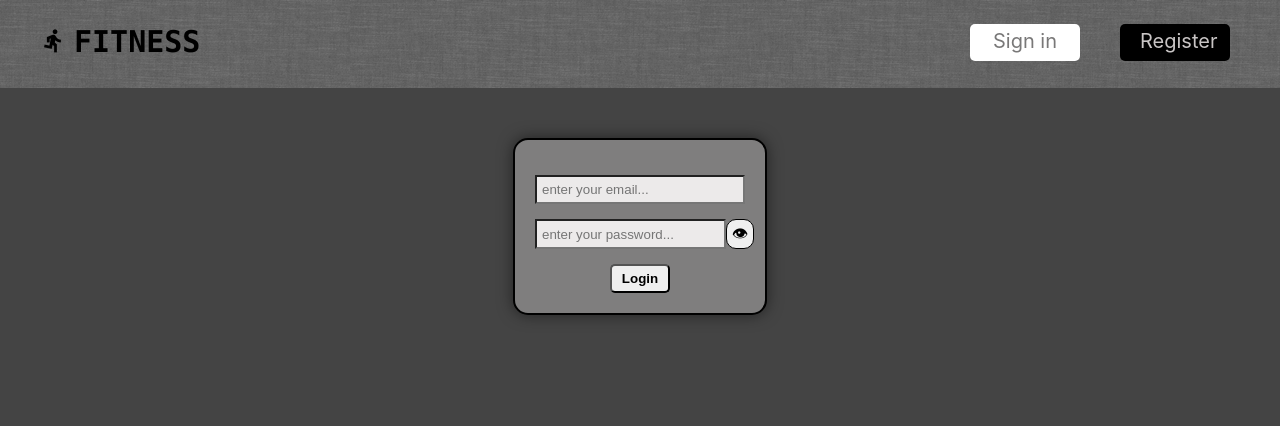
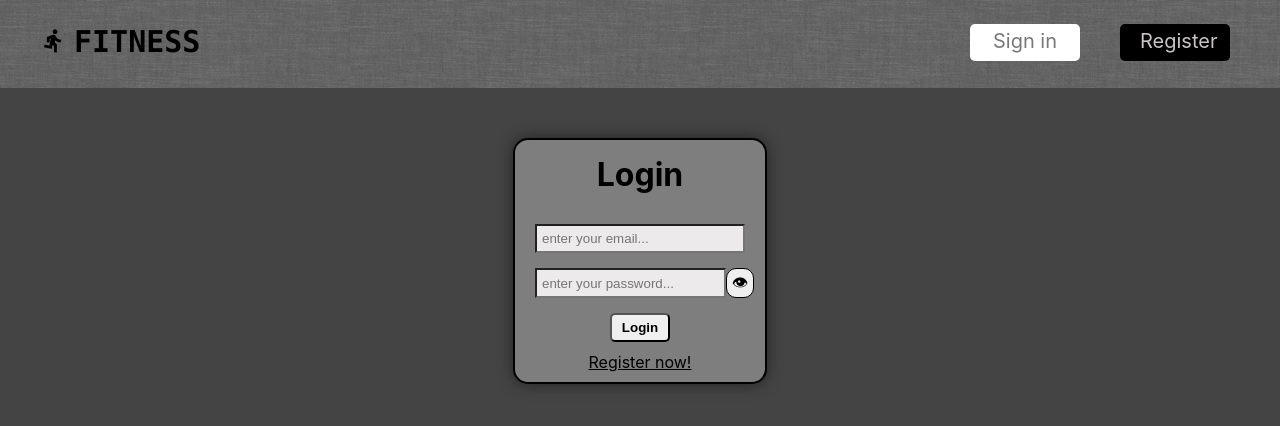
Before and after one commit to Dawid-Kordos/Fitness-front, a React (Create React App) app: page /sign-in in a window 1280 px wide. Shown: the top 426 px of the page. Built offline with nearby package versions, Linux system fonts and the light colour scheme.

Commit message:
Updated views and styles for registering and signing in.

```diff
--- a/src/components/App/App.tsx
+++ b/src/components/App/App.tsx
@@ -1,4 +1,4 @@
-import React from 'react';
+import React, {createContext, SetStateAction, useState} from 'react';
 import {Route, Routes} from "react-router-dom";
 import {HeaderLogged} from "../Header/HeaderLogged";
 import {HeaderWelcome} from "../Header/HeaderWelcome";
@@ -11,21 +11,24 @@ import {LoginForm} from "../../views/LoginForm";
 
 import './App.css';
 
-const logged = false;
+export const App = () => {
+    const [userIsLogged, setUserIsLogged] = useState(false);
 
-export const App = () => {
+    const loginStatus = (status: boolean) => {
+        setUserIsLogged(status);
+    }
+
     return (
         <div className='App__container'>
-            {logged ? <HeaderLogged/> : <HeaderWelcome/>}
+            {userIsLogged ? <HeaderLogged loginStatus={loginStatus}/> : <HeaderWelcome/>}
             <Routes>
                 <Route path='/' element={<Main/>}/>
                 <Route path='/trainings' element={<Trainings/>}/>
                 <Route path='/stats' element={<Stats/>}/>
-                <Route path='/register' element={<RegisterForm/>}/>
-                <Route path='/sign-in' element={<LoginForm/>}/>
+                <Route path='/register' element={<RegisterForm />}/>
+                <Route path='/sign-in' element={<LoginForm loginStatus={loginStatus} />}/>
                 <Route path='*' element={<NotFound/>}/>
             </Routes>
         </div>
-
     );
 }
--- a/src/components/Header/HeaderLogged.tsx
+++ b/src/components/Header/HeaderLogged.tsx
@@ -1,10 +1,21 @@
 import React from 'react';
 import {Link} from "react-router-dom";
+import {Main} from "../../views/Main";
+
 import './Header.css';
 
 const user = 'Dawid';
 
-export const HeaderLogged = () => (
+interface Props {
+    loginStatus: (status: boolean) => void;
+}
+
+export const HeaderLogged = (props: Props) => {
+    const handleClick = () => {
+        props.loginStatus(false);
+    }
+
+    return (
         <header className='Header'>
             <nav className='Header__nav'>
             <span className="material-symbols-outlined">
@@ -16,7 +27,10 @@ export const HeaderLogged = () => (
                     <Link className='Header__link-option' to='/stats'>Statistics</Link>
                     <span className='Header__user'>{user}</span>
                 </div>
-            <button className='Header__btn-sign-out'>Log out</button>
+                <Link to='/'>
+                    <button className='Header__btn-sign-out' onClick={handleClick}>Log out</button>
+                </Link>
             </nav>
         </header>
     )
+}
--- a/src/components/PasswordPreview/PasswordPreview.tsx
+++ b/src/components/PasswordPreview/PasswordPreview.tsx
@@ -20,7 +20,7 @@ export const PasswordPreview = (props: Props) => {
     const hidePassword = () => setInputType('password');
 
     return(
-        <form className='PasswordPreview__form'>
+        <div className='PasswordPreview__form'>
             <Input
                 className={props.className}
                 type={inputType}
@@ -37,6 +37,6 @@ export const PasswordPreview = (props: Props) => {
             >
                 👁‍
             </button>
-        </form>
+        </div>
     )
 }
--- a/src/views/LoginForm.css
+++ b/src/views/LoginForm.css
@@ -21,6 +21,11 @@ body{
     width: 230px;
     background-color: #7f7e7e;
     box-shadow: 0 0 15px rgba(0, 0, 0, 0.5);
+}
+
+.LoginForm__header{
+    margin: 5px;
+    text-align: center;
 }
 
 .LoginForm__positive-response{
@@ -62,8 +67,8 @@ body{
 
 .LoginForm__link{
     margin: 10px;
-    text-decoration: none;
-    color: #eceaea;
+/*    text-decoration: none;*/
+    color: #000;
 }
 
 .LoginForm__link:hover {
--- a/src/views/LoginForm.tsx
+++ b/src/views/LoginForm.tsx
@@ -1,43 +1,44 @@
-import React, {ChangeEvent, FormEvent, useState} from 'react';
+import React, {ChangeEvent, FormEvent, useContext, useState} from 'react';
 import {PasswordPreview} from '../components/PasswordPreview/PasswordPreview';
 import {Input} from "../components/Input/Input";
 import {Button} from "../components/Button/Button";
+import {Link} from "react-router-dom";
 
 import './LoginForm.css';
 
-export const LoginForm = () => {
+interface Props {
+    loginStatus: (status: boolean) => void;
+}
 
-    const[loginData, setLoginData] = useState({
-        email:'',
-        password:'',
-        className:'',
-        text:'',
+export const LoginForm = (props: Props) => {
+    const [loginData, setLoginData] = useState({
+        email: '',
+        password: '',
+        className: '',
+        text: '',
     });
 
     const sendForm = (e: FormEvent) => {
         e.preventDefault();
-        if(loginData.email.length <= 0 || loginData.password.length <= 0) {
+        if (loginData.email.length <= 0 || loginData.password.length <= 0) {
             alert('Email and password are required!');
             throw new Error('Email and password are required!');
         }
-        if(loginData.email === 'a@b.c' && loginData.password === '1234'){
-            return(
+        if (loginData.email === 'a@b.c' && loginData.password === '1234') {
+            props.loginStatus(true);
             setLoginData({
-                    email:'',
+                email: '',
                 password: '',
                 className: 'LoginForm__positive-response',
                 text: 'Logged in!',
-                })
-            )
-        }else {
-            return(
+            });
+        } else {
             setLoginData({
-                    email:'',
+                email: '',
                 password: '',
                 className: 'LoginForm__negative-response',
                 text: 'Incorrect data!',
             })
-            )
         }
     }
 
@@ -59,9 +60,10 @@ export const LoginForm = () => {
         }))
     )
 
-    return(
+    return (
         <div className='LoginForm'>
             <p className={loginData.className}>{loginData.text}</p>
+            <h1 className='LoginForm__header'>Login</h1>
             <form className='LoginForm__form' onSubmit={sendForm}>
                 <Input
                     className='LoginForm__input'
@@ -83,6 +85,7 @@ export const LoginForm = () => {
                     text='Login'
                 />
             </form>
+            <Link className='LoginForm__link' to='/register'>Register now!</Link>
         </div>
     )
 }
--- a/src/views/Main.css
+++ b/src/views/Main.css
@@ -4,6 +4,6 @@
 
 .Main__img {
     width: 100vw;
-    height: 37vw;
+    height: 45vw;
     opacity: 60%;
 }
--- a/src/views/RegisterForm.css
+++ b/src/views/RegisterForm.css
@@ -25,6 +25,7 @@ body{
 
 .RegisterForm__header{
     margin: 5px;
+    text-align: center;
 }
 
 .RegisterForm__input{
```
Lines whose indentation alone changed are shown as unchanged.
